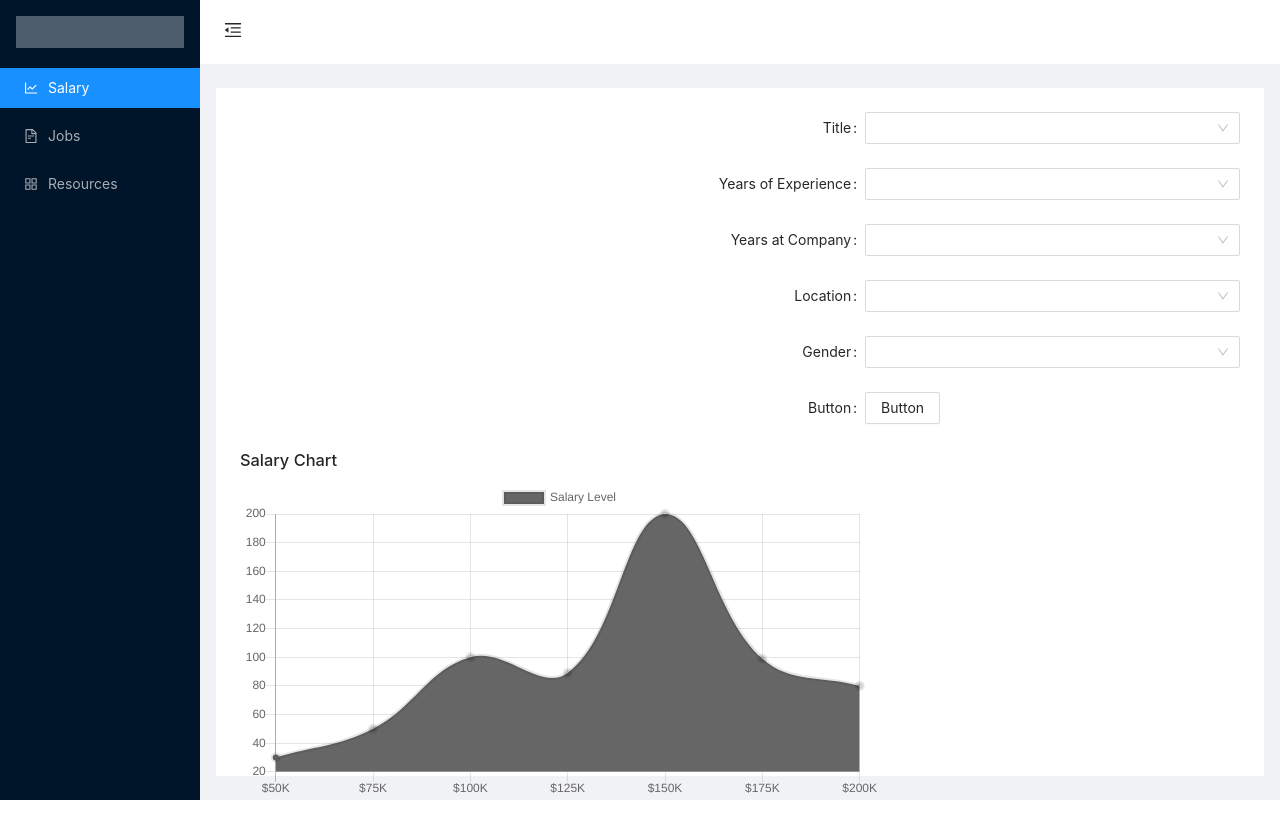
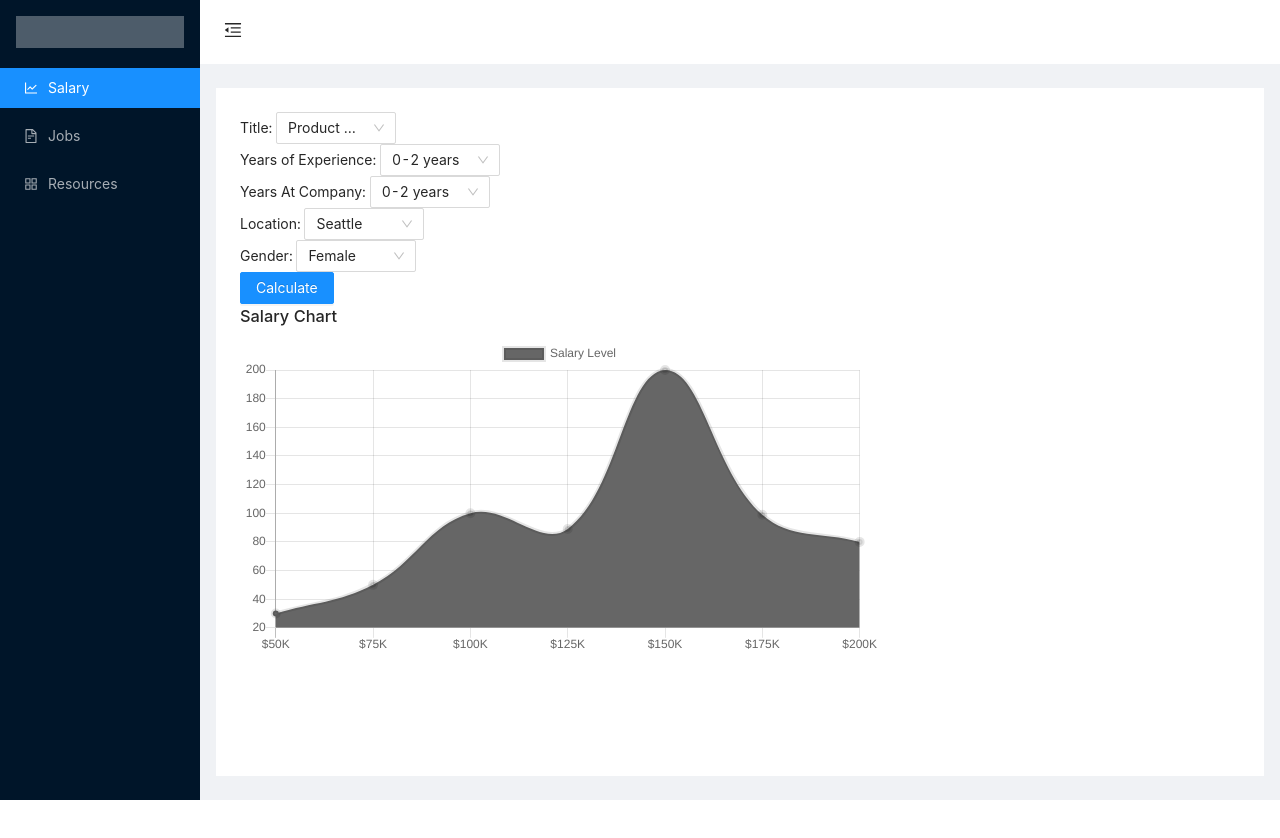
Before and after one commit to MLH-Fellowship/salary-io, a React (Create React App) app: page / in a window 1280 px wide. Shown: the top 838 px of the page. After the commit the page ends 800 px from the top, so only its background shows below. Built offline with nearby package versions, Linux system fonts and the light colour scheme.

Commit message:
added more select fields

```diff
--- a/package.json
+++ b/package.json
@@ -14,6 +14,7 @@
     "react": "^17.0.1",
     "react-chartjs-2": "^2.11.1",
     "react-dom": "^17.0.1",
+    "react-hook-form": "^6.11.0",
     "react-scripts": "4.0.0",
     "recharts": "^1.8.5",
     "web-vitals": "^0.2.4"
--- a/src/components/forms/FormCalculator.js
+++ b/src/components/forms/FormCalculator.js
@@ -1,59 +1,128 @@
 import React from 'react';
-import {
-  Form,
-  Button,
-  Select
-} from 'antd';
+import { useForm, Controller } from 'react-hook-form'
+import { SelectField } from "./FormInputs"
+import { Button } from 'antd';
 
-const SalaryForm = () => {
-  const initialValues = {
+function SalaryForm(props) {
+  const { handleSubmit, control, reset } = useForm();
+  const title = ["Product Management", "Developer Operations (DevOps)", "Quality Assurance (QA)", "Information Technology (IT)", "Project Management", "Data Analytics", "Software Engineering", "Design", "Engineering Management"];
+  const yearsOfExperience = ["0-2 years", "2-4 years", "4-6 years", "6-10 years", "10+ years"]
+  const yearsAtCompany = ["0-2 years", "2-4 years", "4-6 years", "6-10 years", "10+ years"]
+  const location = ["Seattle", "Washington D.C.", "New York", "Los Angeles", "Toronto", "London", "SF Bay Area"]
+  const gender = ["Male", "Female"]
 
-  }
+
+  const onSubmit = (data) => {
+    console.log(data)
+    setTimeout(() => reset({
+      Title: '',
+    }), 1000);
+  };
 
   return (
-    <>
-      <Form
-        labelCol={{
-          span: 15,
-        }}
-        wrapperCol={{
-          span: 10,
-        }}
-      >
-        <Form.Item label="Title">
-          <Select>
-            <Select.Option value="demo">Demo</Select.Option>
-          </Select>
-        </Form.Item>
-        <Form.Item label="Years of Experience">
-          <Select>
-            <Select.Option value="demo">Demo</Select.Option>
-          </Select>
-        </Form.Item>
-        <Form.Item label="Years at Company">
-          <Select>
-            <Select.Option value="demo">Demo</Select.Option>
-          </Select>
-        </Form.Item>
-        <Form.Item label="Location">
-          <Select>
-            <Select.Option value="Location_1">Location_1</Select.Option>
-            <Select.Option value="Location_2">Location_2</Select.Option>
-            <Select.Option value="Location_3">Location_3</Select.Option>
-          </Select>
-        </Form.Item>
-        <Form.Item label="Gender">
-          <Select>
-            <Select.Option value="Male">Male</Select.Option>
-            <Select.Option value="Female">Female</Select.Option>
-          </Select>
-        </Form.Item>
-        <Form.Item label="Button">
-          <Button>Button</Button>
-        </Form.Item>
-      </Form>
-    </>
+    <form onSubmit={handleSubmit(onSubmit)}>
+      <div className='input-group'>
+        <label className="label">Title: </label>
+        <Controller
+          as={SelectField(title[0], title)}
+          name="Title"
+          control={control}
+          defaultValue=''
+        />
+      </div>
+      <div className='input-group'>
+        <label className="label">Years of Experience: </label>
+        <Controller
+          as={SelectField(yearsOfExperience[0], yearsOfExperience)}
+          name="yearsOfExperience"
+          control={control}
+          defaultValue=''
+        />
+      </div>
+      <div className='input-group'>
+        <label className="label">Years At Company: </label>
+        <Controller
+          as={SelectField(yearsAtCompany[0], yearsAtCompany)}
+          name="yearsAtCompany"
+          control={control}
+          defaultValue=''
+        />
+      </div>
+      <div className='input-group'>
+        <label className="label">Location: </label>
+        <Controller
+          as={SelectField(location[0], location)}
+          name="location"
+          control={control}
+          defaultValue=''
+        />
+      </div>
+      <div className='input-group'>
+        <label className="label">Gender: </label>
+        <Controller
+          as={SelectField(gender[1], gender)}
+          name="gender"
+          control={control}
+          defaultValue=''
+        />
+      </div>
+      <Button type='primary' htmlType="submit">
+        Calculate
+    </Button>
+    </form>
   );
-};
+}
 
-export default SalaryForm;
+export default SalaryForm
+// export const SelectField = (defaultValue, values) => {}
+
+// const SalaryForm = () => {
+//   const initialValues = {
+
+//   }
+
+//   return (
+//     <>
+//       <Form
+//         labelCol={{
+//           span: 15,
+//         }}
+//         wrapperCol={{
+//           span: 10,
+//         }}
+//       >
+//         <Form.Item label="Title">
+//           <Select>
+//             <Select.Option value="demo">Demo</Select.Option>
+//           </Select>
+//         </Form.Item>
+//         <Form.Item label="Years of Experience">
+//           <Select>
+//             <Select.Option value="demo">Demo</Select.Option>
+//           </Select>
+//         </Form.Item>
+//         <Form.Item label="Years at Company">
+//           <Select>
+//             <Select.Option value="demo">Demo</Select.Option>
+//           </Select>
+//         </Form.Item>
+//         <Form.Item label="Location">
+//           <Select>
+//             <Select.Option value="Location_1">Location_1</Select.Option>
+//             <Select.Option value="Location_2">Location_2</Select.Option>
+//             <Select.Option value="Location_3">Location_3</Select.Option>
+//           </Select>
+//         </Form.Item>
+//         <Form.Item label="Gender">
+//           <Select>
+//             <Select.Option value="Male">Male</Select.Option>
+//             <Select.Option value="Female">Female</Select.Option>
+//           </Select>
+//         </Form.Item>
+//         <Form.Item label="Button">
+//           <Button>Button</Button>
+//         </Form.Item>
+//       </Form>
+//     </>
+//   );
+// };
--- /dev/null
+++ b/src/components/forms/FormInputs.js
@@ -0,0 +1,20 @@
+import React from 'react';
+import { Form, Select } from "antd";
+import "./FormCalculator.css"
+const { Option } = Select;
+
+export const SelectField = (defaultValue, values) => {
+    return (
+        <>
+        <Select defaultValue={defaultValue} style={{width: 120}}>
+            {values.map((value, index) => {
+                return (
+                    <Option value={value} key={index}>
+                        {value}
+                    </Option>
+                );
+            })}
+        </Select>
+        </>
+    );
+};
```
Also changed, not shown: src/components/forms/FormCalculator.css (+11 -0 lines), 2 other files (tests, documents, lock files or other folders).
